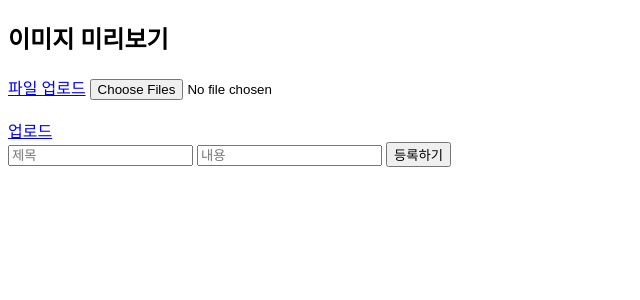
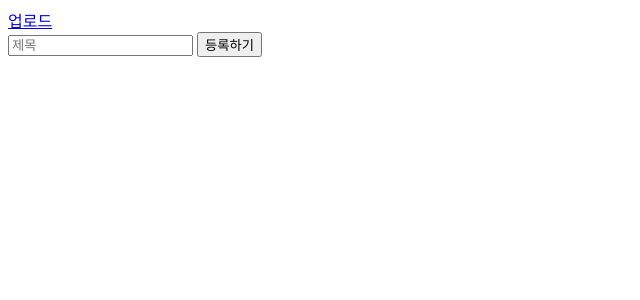
Before and after one commit to winkberry/insta_clone_flask, a Flask app: template templates/create_post.html in a window 1280 px wide. Shown: the top 300 px of the page, without its empty margins (0-640 px from the left). Run offline with Flask 2, Linux system fonts and the light colour scheme; the template is opened without the code that fills it, so the values that code supplies are empty; some libraries are stand-ins or nearby versions.

Commit message:
posting 부분 수정 app.py 파일전송부분 삭제

```diff
--- a/app.py
+++ b/app.py
@@ -19,44 +19,11 @@ import jwt
 # 토큰에 만료시간을 줘야하기 때문에, datetime 모듈도 사용합니다.
 import datetime
 
-import io
 
 #################################
 ##  이미지 파일 전송부분            ##
 #################################
 
-import gridfs
-
-
-@app.route('/api/fileupload', methods=['POST'])
-def upload_file():
-    f = request.data
-    fs = gridfs.GridFS(db)
-    imageId = fs.put(f)
-    print(f)
-    print('imageid:', imageId)
-
-    doc = {
-        'name': 'ddd',
-        'file': imageId
-    }
-
-    db.data.insert_one(doc)
-
-    return jsonify({'result': 'success'})
-
-
-@app.route('/api/readimage', methods=['GET'])
-def read_image():
-    data = db.data.find_one({'name': 'ddd'})
-    fs = gridfs.GridFS(db)
-    data = data['file']
-    data = fs.get(data)
-    print(data)
-    data = data.read()
-    print('ddd', io.BytesIO(data).read())
-    # return send_file(io.BytesIO(data), mimetype='image.png', as_attachment=True, attachment_filename='%s.png' % 'fds')
-    return send_file(io.BytesIO(data), mimetype='image.png')
 
 
 import hashlib
@@ -107,7 +74,16 @@ def profile_info():
 
 @app.route('/posting')
 def posting():
-    return render_template('create_post.html')
+    token_receive = request.cookies.get('token')
+    try:
+        payload = jwt.decode(token_receive, SECRET_KEY, algorithms=['HS256'])
+        user_info = db.users.find_one({"id": payload['id']})
+        return render_template('create_post.html',user=user_info)
+    except jwt.ExpiredSignatureError:
+        return redirect(url_for("login", msg="로그인 시간이 만료되었습니다."))
+        # 만약 해당 token이 올바르게 디코딩되지 않는다면, 아래와 같은 코드를 실행합니다.
+    except jwt.exceptions.DecodeError:
+        return redirect(url_for("login", msg="로그인 정보가 존재하지 않습니다."))
 
 
 #################################
--- a/static/js/posting.js
+++ b/static/js/posting.js
@@ -1,73 +1,3 @@
-// function get_url() {
-//     let url = $('#url').val()
-//     let img_box = $('#img-url')
-//     img_box.empty()
-//     if (url === '') {
-//         alert('빈칸이 있습니다')
-//         return
-//     }
-//     let temp_html = `<div class="img-check" style="background-image: url('${url}');"></div>`
-//     img_box.append(temp_html)
-// }
-
-
-var  sel_files=[]
-
-$(document).ready(function (){
-    $('#input_imgs').on('change',handleImgFileSelect)
-})
-
-function fileUploadAction(){
-    console.log('fileUploadAction')
-    $('#input_imgs').trigger('click')
-}
-
-function handleImgFileSelect(e){
-    sel_files=[];
-    $('.imgs_wrap').empty()
-
-    var files = e.target.files;
-    var filesArr = Array.prototype.slice.call(files)
-
-    var index = 0
-    filesArr.forEach(function (f){
-        if(!f.type.match('image.*')){
-            alert('확장자는 이미지 확장자만 가능합니다')
-            return
-        }
-        sel_files.push(f) //파일 저장
-        var reader = new FileReader()
-
-        // 이미지 미리보기 기능
-        reader.onload = function (e){
-            var html = `<a>
-
-                        </a>` // html 로 설정가능
-            $('.imgs_wrap').append(html)
-            index++
-        }
-        reader.readAsDataURL(f)
-    })
-    console.log(sel_files)
-}
-
-
-
-function upload_file() {
-    var data = new FormData();
-    console.log(sel_files[0])
-    data.append('image',sel_files[0])
-    $.ajax({
-        type: 'POST',
-        url: '/api/fileupload',
-        contentType: false,
-        processData: false,
-        data: data,
-        success: function (result) {
-            alert("업로드 성공!!");
-        }
-    });
-}
 
 function create_post() {
     let url = $('#url').val()
@@ -86,6 +16,73 @@ function create_post() {
             window.location.reload()
         }
     })
+}
 
-
-}
+// function get_url() {
+//     let url = $('#url').val()
+//     let img_box = $('#img-url')
+//     img_box.empty()
+//     if (url === '') {
+//         alert('빈칸이 있습니다')
+//         return
+//     }
+//     let temp_html = `<div class="img-check" style="background-image: url('${url}');"></div>`
+//     img_box.append(temp_html)
+// }
+//
+//
+// var  sel_files=[]
+//
+// $(document).ready(function (){
+//     $('#input_imgs').on('change',handleImgFileSelect)
+// })
+//
+// function fileUploadAction(){
+//     console.log('fileUploadAction')
+//     $('#input_imgs').trigger('click')
+// }
+//
+// function handleImgFileSelect(e){
+//     sel_files=[];
+//     $('.imgs_wrap').empty()
+//
+//     var files = e.target.files;
+//     var filesArr = Array.prototype.slice.call(files)
+//
+//     var index = 0
+//     filesArr.forEach(function (f){
+//         if(!f.type.match('image.*')){
+//             alert('확장자는 이미지 확장자만 가능합니다')
+//             return
+//         }
+//         sel_files.push(f) //파일 저장
+//         var reader = new FileReader()
+//
+//         // 이미지 미리보기 기능
+//         reader.onload = function (e){
+//             var html = `<a>
+//
+//                         </a>` // html 로 설정가능
+//             $('.imgs_wrap').append(html)
+//             index++
+//         }
+//         reader.readAsDataURL(f)
+//     })
+//     console.log(sel_files)
+// }
+//
+// function upload_file() {
+//     var data = new FormData();
+//     console.log(sel_files[0])
+//     data.append('image',sel_files[0])
+//     $.ajax({
+//         type: 'POST',
+//         url: '/api/fileupload',
+//         contentType: false,
+//         processData: false,
+//         data: data,
+//         success: function (result) {
+//             alert("업로드 성공!!");
+//         }
+//     });
+// }
--- a/static/styles/posting.css
+++ b/static/styles/posting.css
@@ -1,26 +1,2 @@
 #container {
 }
-
-#img-check-wrapper {
-}
-
-.img-check {
-    width: 100px;
-    height: 100px;
-    background-position: center;
-    background-size: cover;
-}
-
-#img-url {
-
-}
-
-
-#posting-wrapper{
-
-
-}
-
-.btn{
-
-}
--- a/templates/create_post.html
+++ b/templates/create_post.html
@@ -6,29 +6,31 @@
     <script src="https://cdnjs.cloudflare.com/ajax/libs/jquery-cookie/1.4.1/jquery.cookie.js"></script>
     <title>Posting</title>
     <link rel="stylesheet" type="text/css" href="./static/styles/posting.css"/>
+    {#    <script type="text/javascript" src="./static/js/posting.js"></script>#}
     <script type="text/javascript" src="./static/js/posting.js"></script>
 </head>
 <body>
     <div id="container">
-        <div id="img-check-wrapper">
-            <h2><b>이미지 미리보기</b></h2>
-            <div class="input_wrap">
-                <a href="javascript:" onclick="fileUploadAction()" class="my_button">파일 업로드</a>
-                <input type="file" id="input_imgs" multiple>
-            </div>
-        </div>
-        <div>
-            <div class="imgs_wrap">
-                <img id="img">
-            </div>
-        </div>
-       <a href="javascript:" class="my_button" onclick="upload_file()">업로드</a>
+       <div id="img-wrapper">
+
+       </div>
+    {#        <div id="img-check-wrapper">#}
+    {#            <h2><b>이미지 미리보기</b></h2>#}
+    {#            <div class="input_wrap">#}
+    {#                <a href="javascript:" onclick="fileUploadAction()" class="my_button">파일 업로드</a>#}
+    {#                <input type="file" id="input_imgs" multiple>#}
+    {#            </div>#}
+    {#        </div>#}
+    {#        <div>#}
+    {#            <div class="imgs_wrap">#}
+    {#                <img id="img">#}
+    {#            </div>#}
+    {#        </div>#}
+        <a href="javascript:" class="my_button" onclick="upload_file()">업로드</a>
         <div id="posting-wrapper">
             <input id="title" placeholder="제목"/>
-            <input id="content" placeholder="내용"/>
-
             <button class="btn" onclick="create_post()">등록하기</button>
-            </div>
+        </div>
     </div>
 </body>
 
```
Also changed, not shown: static/js/main.js (+7 -2 lines), templates/index.html (+4 -5 lines).
